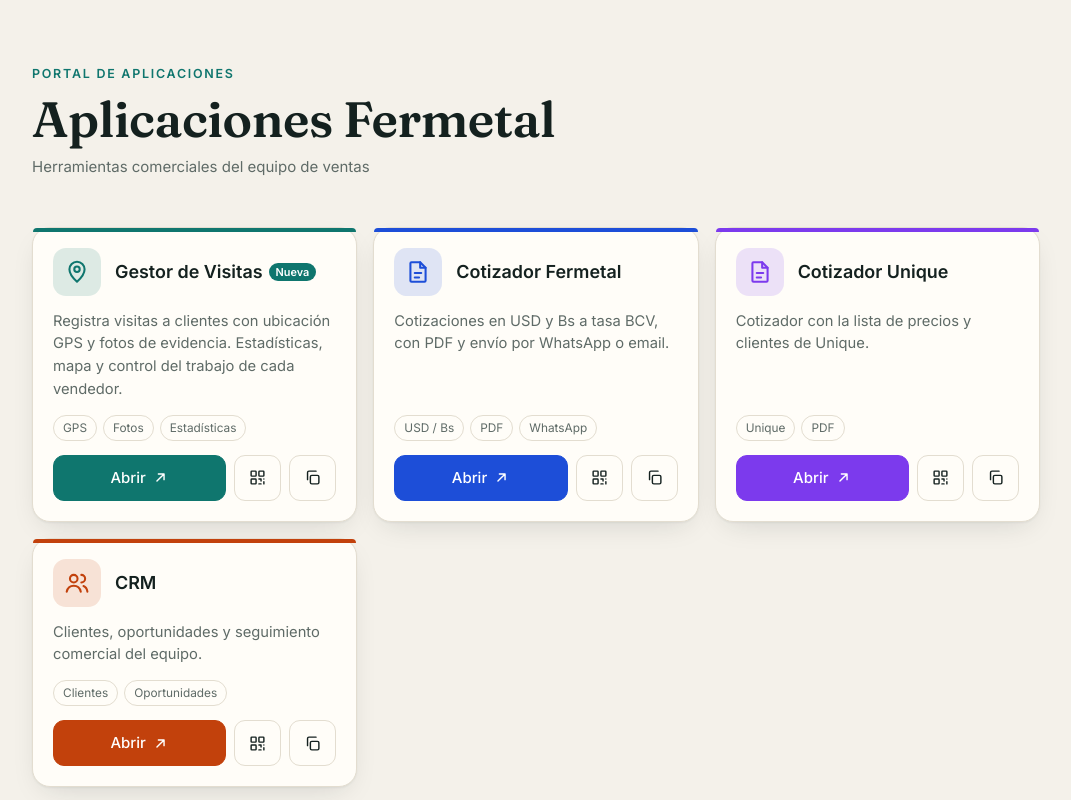
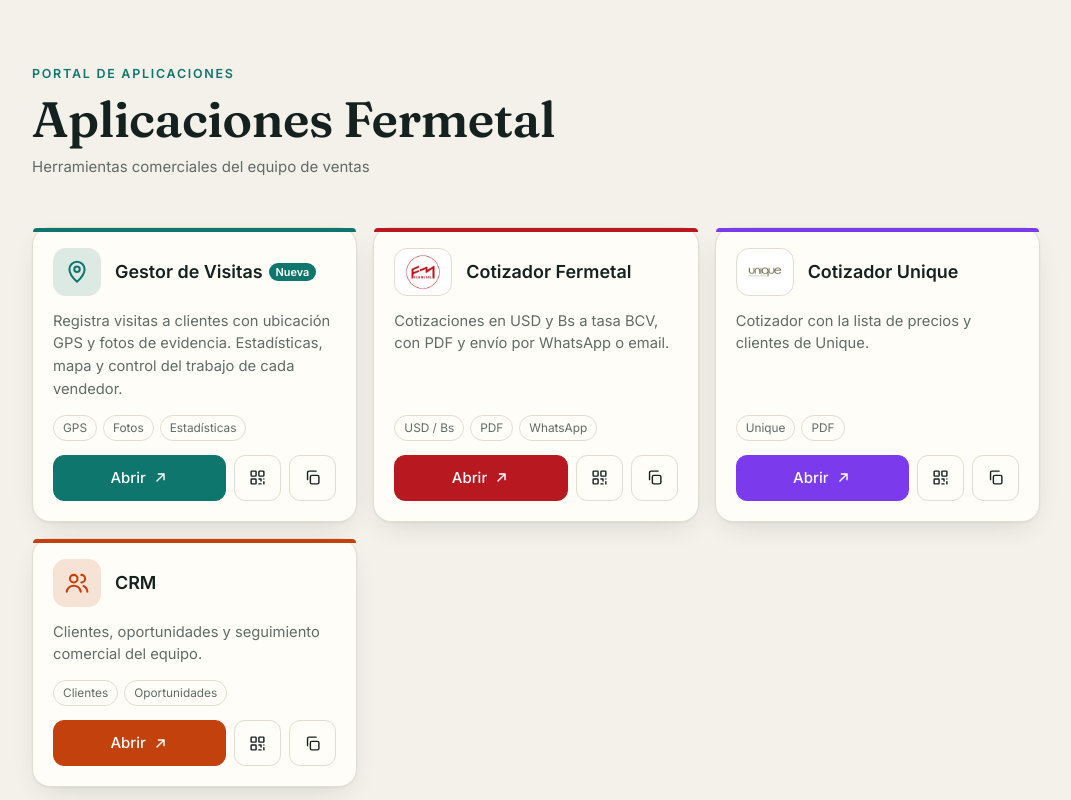
Before and after one commit to ijmf1978/fermetal.app, a plain HTML site: page index.html in a window 1280 px wide. Shown: the top 800 px of the page, without its empty margins (104-1175 px from the left). Drawn offline with Linux system fonts and the light colour scheme.

Commit message:
Add files via upload

```diff
--- a/apps.json
+++ b/apps.json
@@ -9,7 +9,11 @@
       "url": "./visitas/",
       "color": "#0f766e",
       "icono": "pin",
-      "etiquetas": ["GPS", "Fotos", "Estadísticas"],
+      "etiquetas": [
+        "GPS",
+        "Fotos",
+        "Estadísticas"
+      ],
       "nueva": true
     },
     {
@@ -17,9 +21,14 @@
       "nombre": "Cotizador Fermetal",
       "descripcion": "Cotizaciones en USD y Bs a tasa BCV, con PDF y envío por WhatsApp o email.",
       "url": "https://ijmf1978.github.io/cotizador/",
-      "color": "#1d4ed8",
+      "color": "#b81920",
       "icono": "doc",
-      "etiquetas": ["USD / Bs", "PDF", "WhatsApp"]
+      "etiquetas": [
+        "USD / Bs",
+        "PDF",
+        "WhatsApp"
+      ],
+      "logo": "logos/fermetal.jpg"
     },
     {
       "id": "cotizador2",
@@ -28,7 +37,11 @@
       "url": "https://ijmf1978.github.io/cotizador2/",
       "color": "#7c3aed",
       "icono": "doc",
-      "etiquetas": ["Unique", "PDF"]
+      "etiquetas": [
+        "Unique",
+        "PDF"
+      ],
+      "logo": "logos/unique.jpg"
     },
     {
       "id": "crm",
@@ -37,7 +50,10 @@
       "url": "https://ijmf1978.github.io/crm/",
       "color": "#c2410c",
       "icono": "users",
-      "etiquetas": ["Clientes", "Oportunidades"]
+      "etiquetas": [
+        "Clientes",
+        "Oportunidades"
+      ]
     }
   ]
 }
--- a/index.html
+++ b/index.html
@@ -27,6 +27,9 @@ header p{margin:0;color:var(--muted);max-width:56ch}
 .app::before{content:"";position:absolute;inset:0 0 auto;height:4px;border-radius:18px 18px 0 0;background:var(--c)}
 .top{display:flex;gap:14px;align-items:center}
 .ico{width:48px;height:48px;border-radius:13px;display:grid;place-items:center;background:color-mix(in srgb,var(--c) 14%,transparent);color:var(--c);flex:none}
+.logo{height:48px;max-width:132px;display:flex;align-items:center;flex:none;padding:6px 10px;border-radius:13px;background:#fff;border:1px solid var(--line)}
+.logo img{max-height:36px;max-width:112px;object-fit:contain;display:block}
+[hidden]{display:none!important}
 .ico svg{width:26px;height:26px;fill:none;stroke:currentColor;stroke-width:1.9;stroke-linecap:round;stroke-linejoin:round}
 .app h2{margin:0;font-size:1.12rem;font-weight:600}
 .new{font-size:.68rem;font-weight:600;padding:2px 7px;border-radius:99px;background:var(--c);color:#fff;margin-left:6px;vertical-align:2px}
@@ -70,8 +73,8 @@ footer{margin-top:40px;color:var(--muted);font-size:.8rem;text-align:center}
 // Si apps.json no carga (por ejemplo al abrir el archivo localmente), se usa esta copia.
 const RESPALDO = {"titulo":"Aplicaciones Fermetal","subtitulo":"Herramientas comerciales del equipo de ventas","apps":[
  {"id":"visitas","nombre":"Gestor de Visitas","descripcion":"Registra visitas a clientes con ubicación GPS y fotos de evidencia. Estadísticas, mapa y control del trabajo de cada vendedor.","url":"./visitas/","color":"#0f766e","icono":"pin","etiquetas":["GPS","Fotos","Estadísticas"],"nueva":true},
- {"id":"cotizador","nombre":"Cotizador Fermetal","descripcion":"Cotizaciones en USD y Bs a tasa BCV, con PDF y envío por WhatsApp o email.","url":"https://ijmf1978.github.io/cotizador/","color":"#1d4ed8","icono":"doc","etiquetas":["USD / Bs","PDF","WhatsApp"]},
- {"id":"cotizador2","nombre":"Cotizador Unique","descripcion":"Cotizador con la lista de precios y clientes de Unique.","url":"https://ijmf1978.github.io/cotizador2/","color":"#7c3aed","icono":"doc","etiquetas":["Unique","PDF"]},
+ {"id":"cotizador","nombre":"Cotizador Fermetal","descripcion":"Cotizaciones en USD y Bs a tasa BCV, con PDF y envío por WhatsApp o email.","url":"https://ijmf1978.github.io/cotizador/","color":"#b81920","icono":"doc","logo":"logos/fermetal.jpg","etiquetas":["USD / Bs","PDF","WhatsApp"]},
+ {"id":"cotizador2","nombre":"Cotizador Unique","descripcion":"Cotizador con la lista de precios y clientes de Unique.","url":"https://ijmf1978.github.io/cotizador2/","color":"#7c3aed","icono":"doc","logo":"logos/unique.jpg","etiquetas":["Unique","PDF"]},
  {"id":"crm","nombre":"CRM","descripcion":"Clientes, oportunidades y seguimiento comercial del equipo.","url":"https://ijmf1978.github.io/crm/","color":"#c2410c","icono":"users","etiquetas":["Clientes","Oportunidades"]}]};
 const ICONOS = {
   pin:'<path d="M12 21s-7-6.2-7-11.5a7 7 0 0 1 14 0C19 14.8 12 21 12 21z"/><circle cx="12" cy="9.5" r="2.5"/>',
@@ -89,7 +92,7 @@ function pintar(cfg){
   document.title = cfg.titulo || 'Portal de Aplicaciones';
   document.getElementById('apps').innerHTML = (cfg.apps || []).map(a => `
     <article class="app" style="--c:${esc(a.color || '#0f766e')}">
-      <div class="top"><span class="ico"><svg viewBox="0 0 24 24">${ICONOS[a.icono] || ICONOS.box}</svg></span>
+      <div class="top">${a.logo ? `<span class="logo"><img src="${esc(a.logo)}" alt="Logo ${esc(a.nombre)}" onerror="this.parentNode.hidden=true;this.parentNode.nextElementSibling.hidden=false"></span><span class="ico" hidden><svg viewBox="0 0 24 24">${ICONOS[a.icono] || ICONOS.box}</svg></span>` : `<span class="ico"><svg viewBox="0 0 24 24">${ICONOS[a.icono] || ICONOS.box}</svg></span>`}
         <h2>${esc(a.nombre)}${a.nueva ? '<span class="new">Nueva</span>' : ''}</h2></div>
       <p>${esc(a.descripcion)}</p>
       <div class="tags">${(a.etiquetas || []).map(t => `<span>${esc(t)}</span>`).join('')}</div>
```
